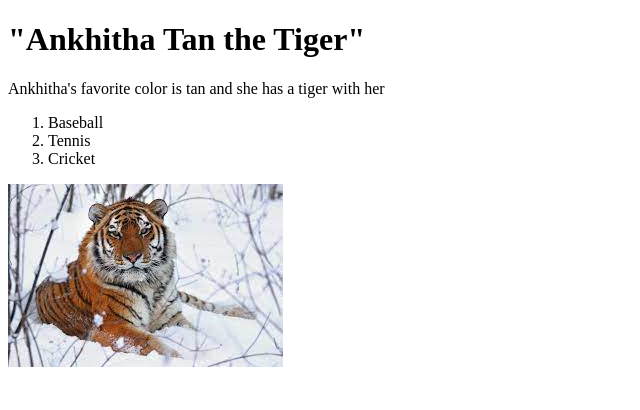
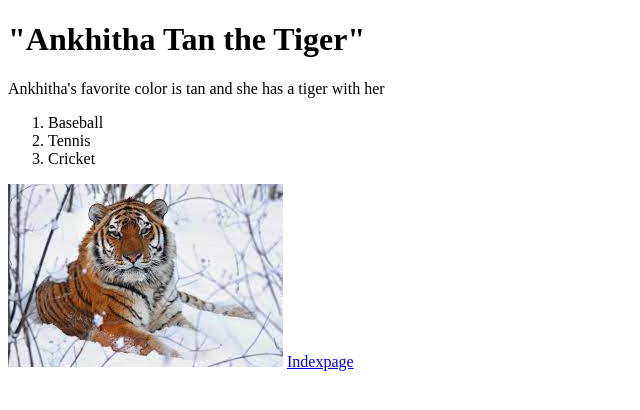
Before and after one commit to 44-563-Web-Apps-S24/44563-webapps-s24-assignment3-TirumalaArikatla, a plain HTML site: page bonus.html in a window 1280 px wide. Shown: the full height of the page, 0-640 px from the left. Drawn offline with Linux system fonts and the light colour scheme.

Commit message:
Update bonus.html

```diff
--- a/bonus.html
+++ b/bonus.html
@@ -12,6 +12,6 @@
             <li>Cricket</li>
         </ol>
         <img src="tiger.jfif" alt="Tiger">
-        <a href="index.html"></a>
+        <a href="index.html">Indexpage</a>
     </body>
 </html>
```
